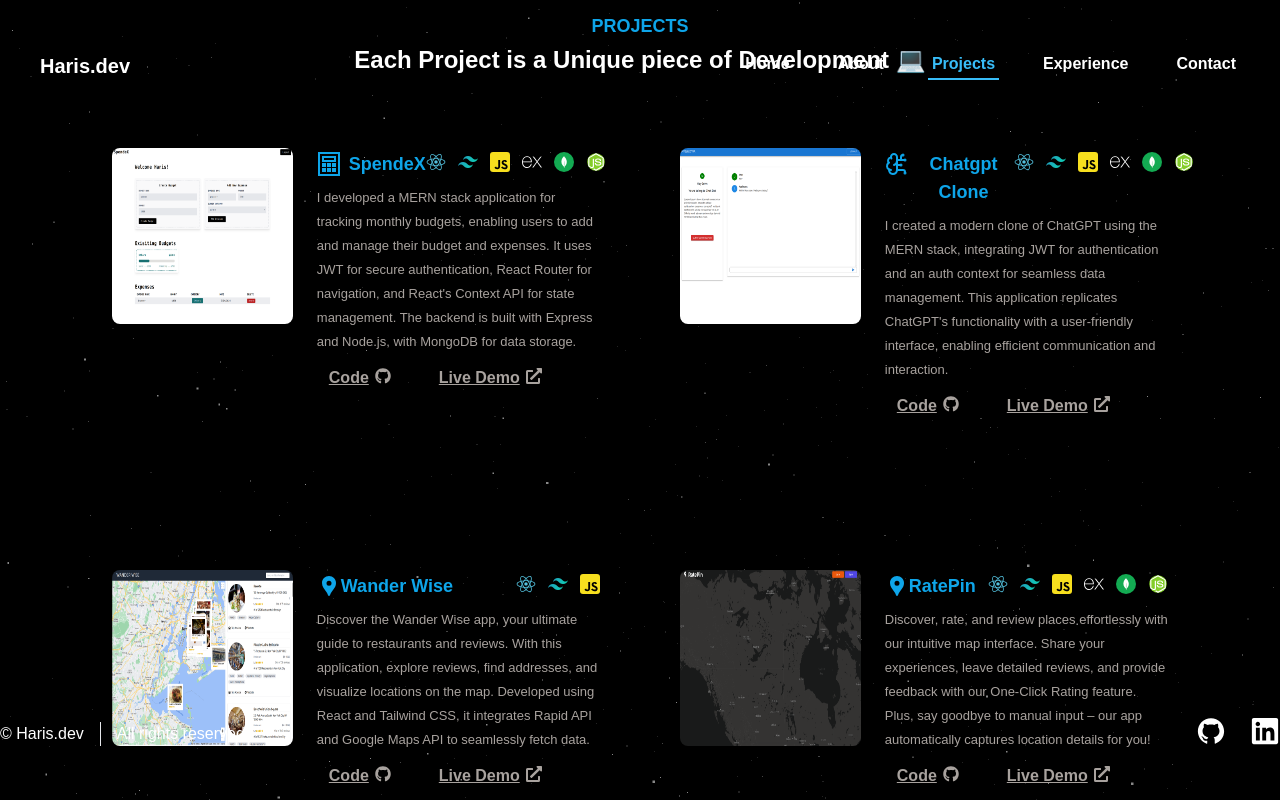
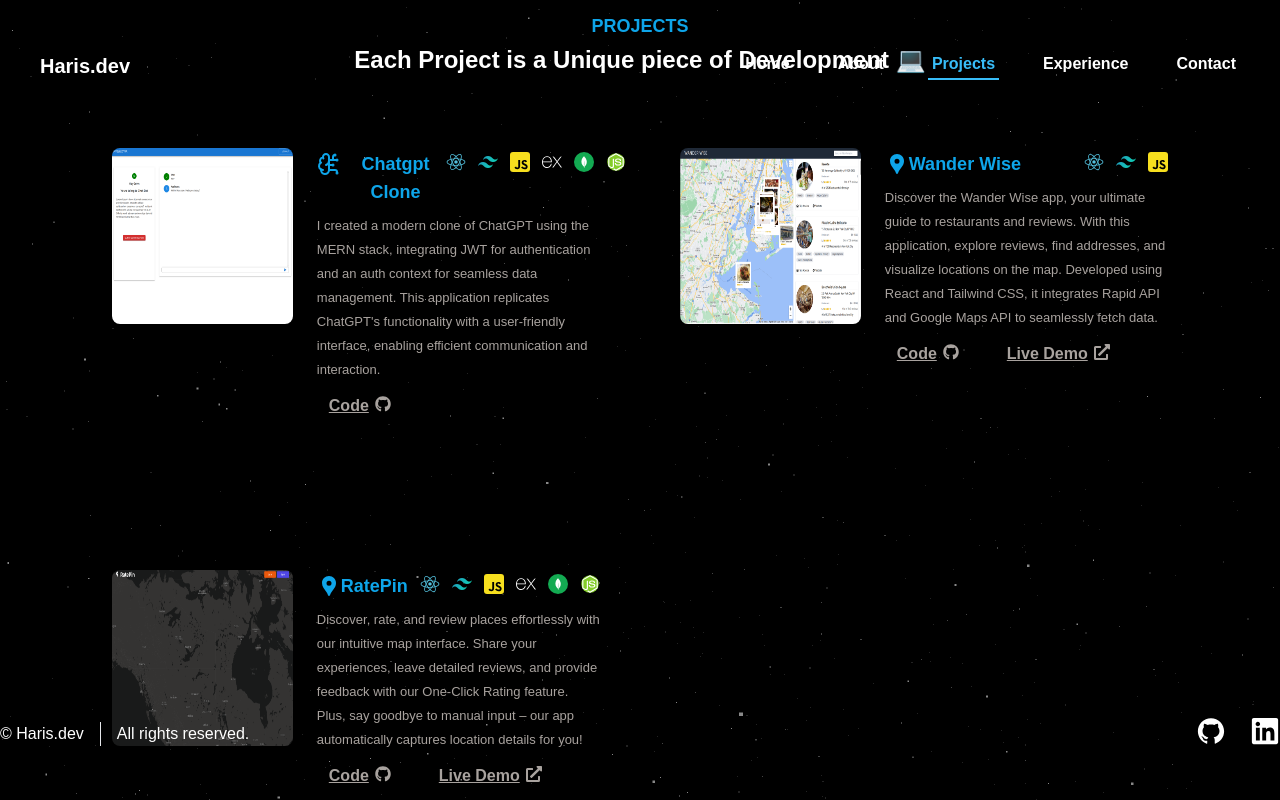
Before and after one commit to hariskhan317/WebPorfolio, a React (Create React App) app: page / in a window 1280 px wide. Both pictures are taken after a click on the item "Projects". Shown: the top 800 px of the page. Built offline with nearby package versions, Linux system fonts and the light colour scheme.

Commit message:
pushing latest code

```diff
--- a/src/components/Projects/projectList.js
+++ b/src/components/Projects/projectList.js
@@ -10,18 +10,18 @@
 import node from '../../assets/node2.svg'
 import { MdLocationPin } from "react-icons/md";
 import { LuBrainCircuit } from "react-icons/lu";
-import { GrCalculator } from "react-icons/gr";
+// import { GrCalculator } from "react-icons/gr";
 
 export const projects = [
-    {
-        'img': Spendex,
-        'icon': <GrCalculator className='mt-1 mr-2 text-sky-500' />,
-        'name': 'SpendeX',
-        'techstack': [reactSvg, tailwind, javaScript, express, mongodb, node],
-        'description': "I developed a MERN stack application for tracking monthly budgets, enabling users to add and manage their budget and expenses. It uses JWT for secure authentication, React Router for navigation, and React's Context API for state management. The backend is built with Express and Node.js, with MongoDB for data storage.",
-        'githubLink': 'https://github.com/hariskhan317/Finance-Tracker',
-        'liveDemo': 'https://finance-tracker-plum.vercel.app/'
-    },
+    // {
+    //     'img': Spendex,
+    //     'icon': <GrCalculator className='mt-1 mr-2 text-sky-500' />,
+    //     'name': 'SpendeX',
+    //     'techstack': [reactSvg, tailwind, javaScript, express, mongodb, node],
+    //     'description': "I developed a MERN stack application for tracking monthly budgets, enabling users to add and manage their budget and expenses. It uses JWT for secure authentication, React Router for navigation, and React's Context API for state management. The backend is built with Express and Node.js, with MongoDB for data storage.",
+    //     'githubLink': 'https://github.com/hariskhan317/Finance-Tracker',
+    //     'liveDemo': 'https://finance-tracker-plum.vercel.app/'
+    // },
     {
         'img': ChatgptClone,
         'icon': <LuBrainCircuit className='mt-1 mr-1 text-sky-500' />,
--- a/src/components/Projects/projects.jsx
+++ b/src/components/Projects/projects.jsx
@@ -56,12 +56,12 @@
                                         <FaGithub className='mt-0.5' />
                                     </a>
                                 </div>
-                                <div>
+                                {project.liveDemo && (                          <div>
                                     <a href={project.liveDemo} target="_blank" rel="noreferrer" className='flex gap-1.5 text-base text-stone-400 underline font-semibold font-montserrat'>
                                         Live Demo
                                         <FaExternalLinkAlt className='mt-0.5' />
                                     </a>
-                                </div>
+                                </div>)}
                             </div>
                         </div>
                     </div>
```
